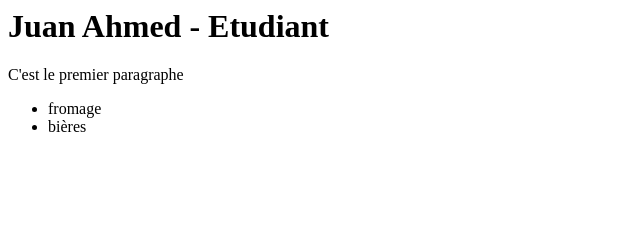
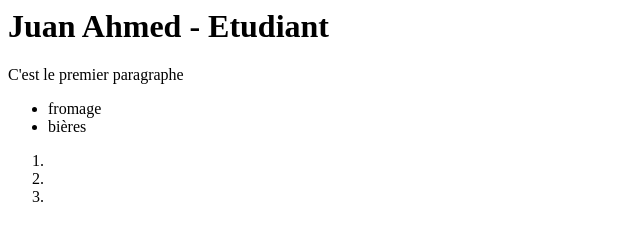
Before and after one commit to juanahmed/premier_depot, a plain HTML site: page index.html in a window 1280 px wide. Shown: the full height of the page, 0-640 px from the left. Drawn offline with Linux system fonts and the light colour scheme.

Commit message:
Ajout de listes vierges

```diff
--- a/index.html
+++ b/index.html
@@ -4,3 +4,9 @@
   <li>fromage</li>
   <li>bières</li>
 </ul>
+
+<ol>
+  <li></li>
+  <li></li>
+  <li></li>
+</ol>
```
